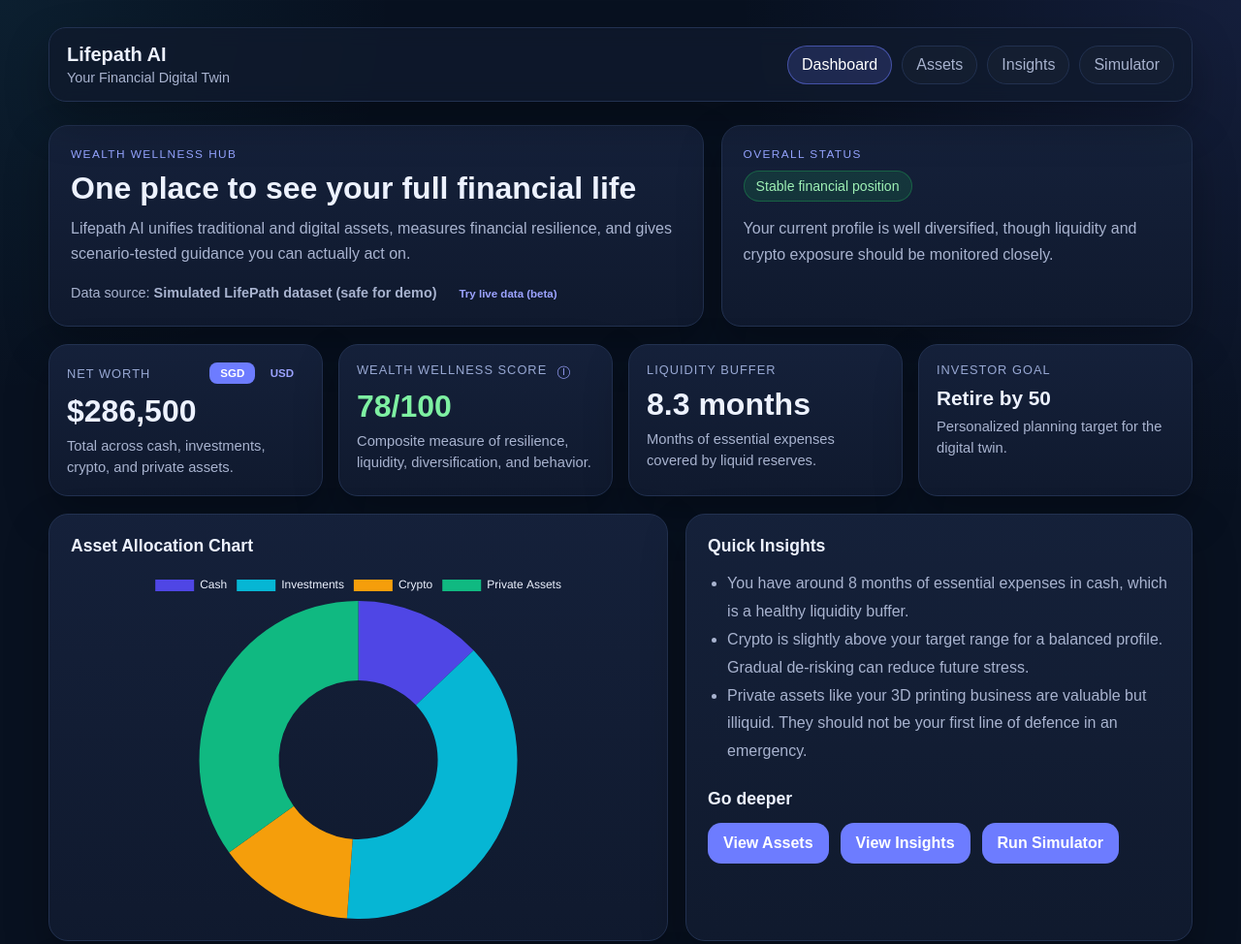
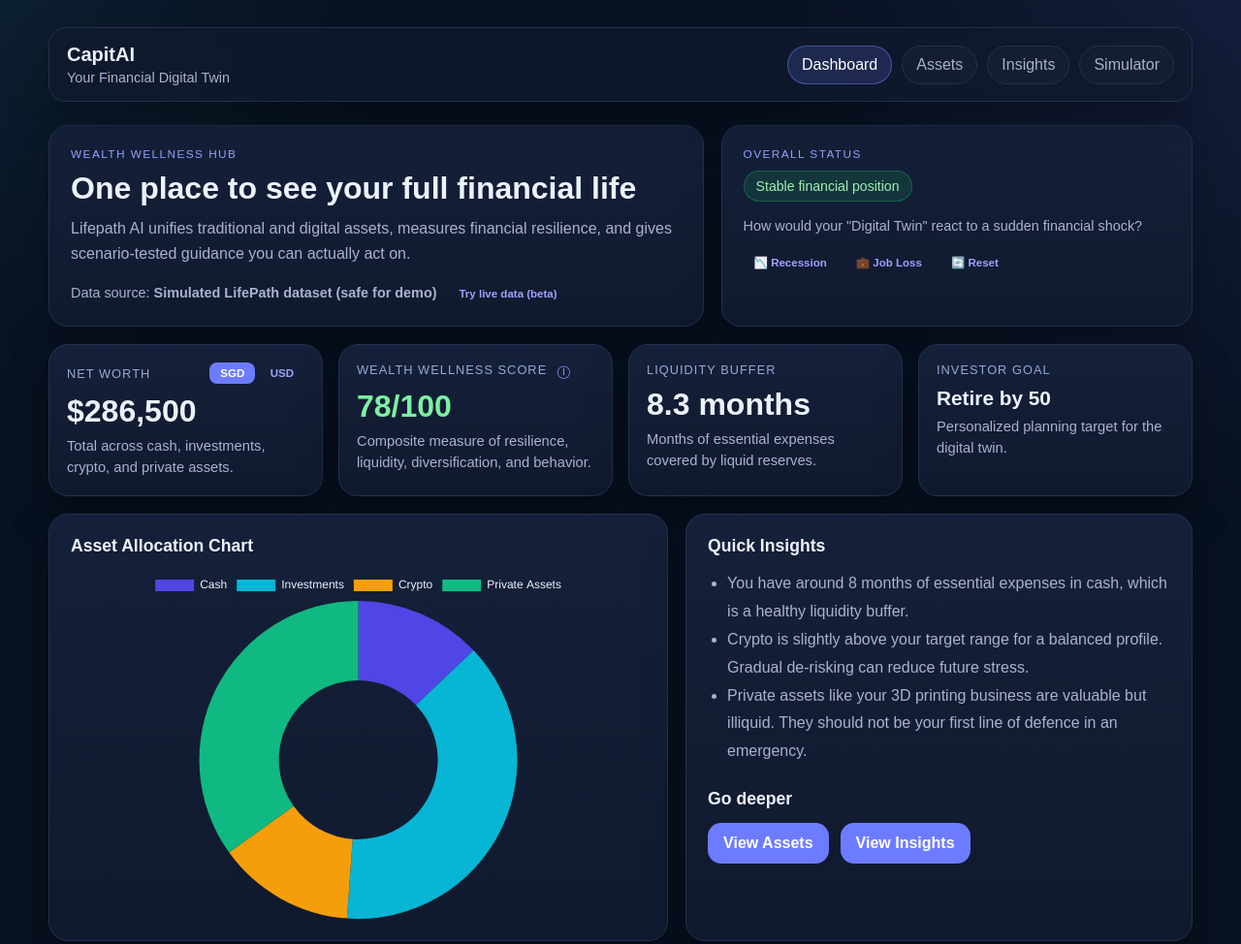
Before and after one commit to tryingtosurviven/CapitAI-2026, a website: page index.html in a window 1280 px wide. Shown: the top 974 px of the page at 97% size. Drawn offline with nearby package versions, Linux system fonts and the light colour scheme.

Commit message:
updated simulate in

```diff
--- a/index.html
+++ b/index.html
@@ -3,7 +3,7 @@
 <head>
   <meta charset="UTF-8" />
   <meta name="viewport" content="width=device-width, initial-scale=1.0" />
-  <title>Lifepath AI | Wealth Wellness Hub</title>
+  <title>CapitAI | Wealth Wellness Hub</title>
   <style>
     :root {
       --bg: #081120;
@@ -257,6 +257,11 @@
       border-color: rgba(109, 124, 255, 0.5);
     }
 
+    .button-row .mini-btn[style*="background: var(--primary)"] {
+      color: white !important;
+      box-shadow: 0 4px 12px rgba(109, 124, 255, 0.3);
+    }
+
     .toolbar-inline {
       display: flex;
       justify-content: space-between;
@@ -468,7 +473,7 @@
   <div class="container">
     <nav class="navbar">
       <div class="brand">
-        <div class="brand-title">Lifepath AI</div>
+        <div class="brand-title">CapitAI</div>
         <div class="brand-subtitle">Your Financial Digital Twin</div>
       </div>
       <div class="nav-links">
@@ -503,10 +508,20 @@
 
       <div class="panel">
         <div class="eyebrow">Overall status</div>
-        <div class="score-pill">Stable financial position</div>
-        <p style="margin-top:14px; color:var(--muted); line-height:1.7;">
-          Your current profile is well diversified, though liquidity and crypto exposure should be monitored closely.
+        <div class="score-pill" id="status-pill">Stable financial position</div>        <p style="margin: 14px 0; color: var(--muted); font-size: 0.9rem;">
+          How would your "Digital Twin" react to a sudden financial shock?
         </p>
+
+        <div class="button-row" style="gap: 8px;">
+          <button class="mini-btn" onclick="runMiniSim('recession', this)">📉 Recession</button>
+          <button class="mini-btn" onclick="runMiniSim('jobLoss', this)">💼 Job Loss</button>
+          <button class="mini-btn" onclick="runMiniSim('base', this)">🔄 Reset</button>
+        </div>
+
+        <div id="sim-impact-box" style="display:none; margin-top:15px; padding:12px; background:rgba(255,76,76,0.05); border:1px solid rgba(255,76,76,0.2); border-radius:12px;">
+          <div style="font-size:0.8rem; color:var(--red); font-weight:700;">PROJECTION:</div>
+          <div id="sim-impact-text" style="font-size:0.85rem; color:var(--muted); margin-top:4px;"></div>
+        </div>
       </div>
     </section>
 
@@ -577,7 +592,6 @@
           <div class="button-row">
             <a class="primary-btn" href="assets.html">View Assets</a>
             <a class="primary-btn" href="insights.html">View Insights</a>
-            <a class="primary-btn" href="simulator.html">Run Simulator</a>
           </div>
         </div>
       </div>
@@ -648,7 +662,9 @@
     }
 
     function renderDashboard() {
-      const portfolio = window.mockPortfolio;
+      // Add this line so your Dashboard stays synced with your Assets page!
+      const savedData = localStorage.getItem('savedPortfolio');
+      const portfolio = savedData ? JSON.parse(savedData) : window.mockPortfolio;
 
       const netWorthValue = convertFromSGD(portfolio.summary.netWorth);
 
@@ -830,6 +846,36 @@ async function fetchLivePortfolio() {
   }
 }
 
+function runMiniSim(key, btn) {
+  const scenario = window.mockPortfolio.scenarios[key];
+  const impactBox = document.getElementById("sim-impact-box");
+  const impactText = document.getElementById("sim-impact-text");
+  const statusPill = document.getElementById("status-pill");
+
+  // Reset active buttons
+  btn.parentElement.querySelectorAll('.mini-btn').forEach(b => b.style.background = 'transparent');
+  if (key !== 'base') btn.style.background = 'var(--primary)';
+
+  if (key === 'base') {
+    impactBox.style.display = "none";
+    statusPill.textContent = "Stable financial position";
+    statusPill.style.background = "rgba(34, 197, 94, 0.14)";
+    renderDashboard(); // Reverts numbers to normal
+    return;
+  }
+
+  // Update the UI to show the "Shock"
+  impactBox.style.display = "block";
+  impactText.innerHTML = `Net Worth would drop to <strong>${formatMoney(scenario.netWorth)}</strong>. <br>Wealth Wellness Score: <strong>${scenario.wellnessScore}/100</strong>.`;
+
+  statusPill.textContent = "High Vulnerability Detected";
+  statusPill.style.background = "rgba(239, 68, 68, 0.14)";
+  statusPill.style.color = "#ff8e8e";
+
+  // Temporarily update the big numbers on the dashboard to show the "What If"
+  document.getElementById("net-worth").textContent = formatMoney(scenario.netWorth);
+  document.getElementById("wellness-score").textContent = `${scenario.wellnessScore}/100`;
+}
 
 
     renderDashboard();
```
